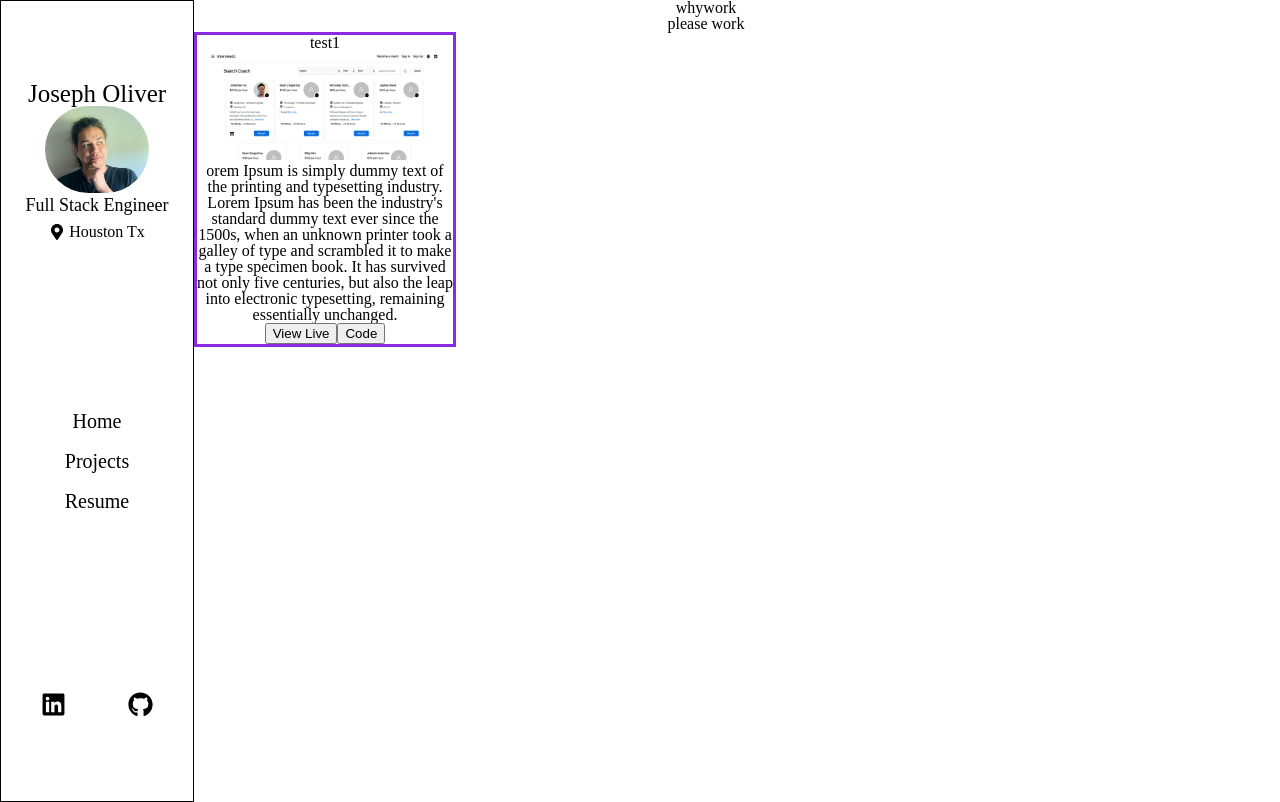
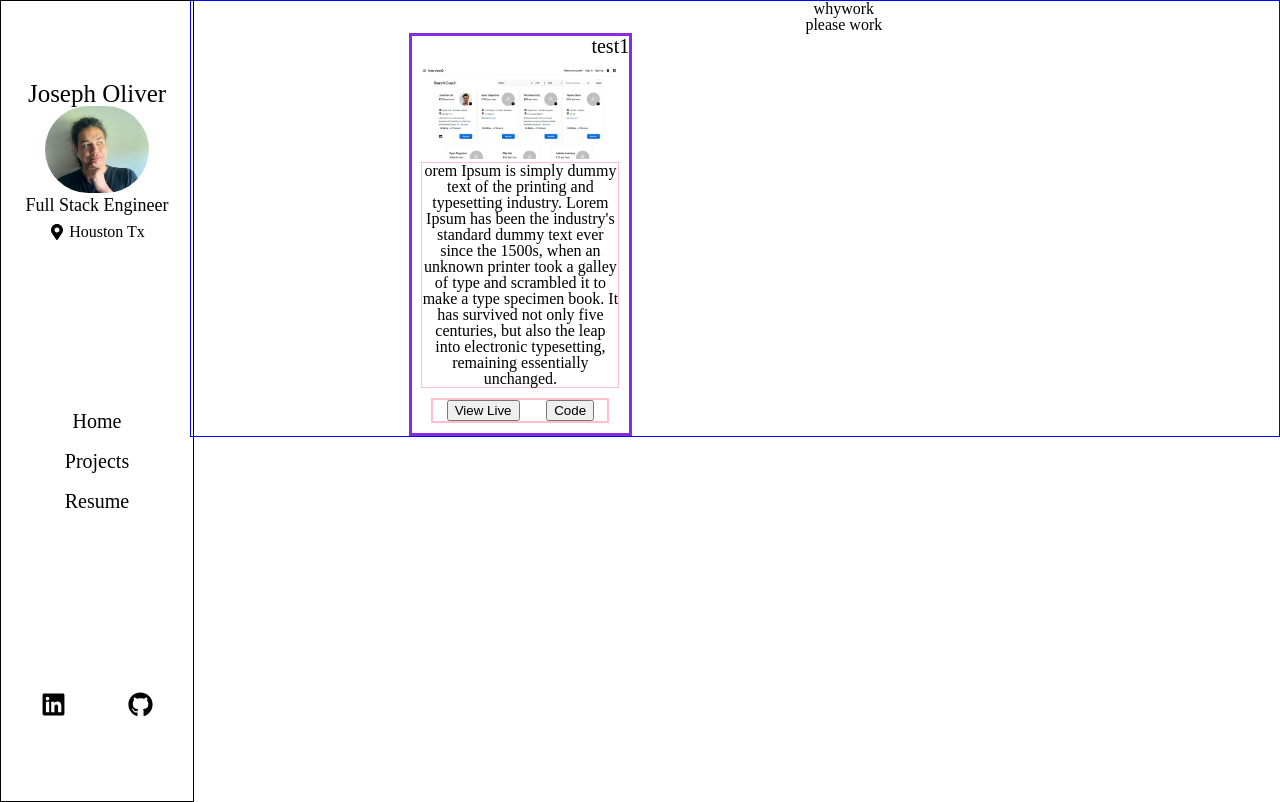
Before and after one commit to j0liver/mysite3, a React (Create React App) app: page /projects in a window 1280 px wide. Built offline with nearby package versions, Linux system fonts and the light colour scheme.

Commit message:
fixed nav

```diff
--- a/src/App.css
+++ b/src/App.css
@@ -1,9 +1,17 @@
 .App {
-  text-align: center;
-  display: flex;
-
-
+	float: right;
+	text-align: center;
+	display: flex;
+	justify-content: flex-end;
+	border: 1px solid blue;
+	width: 85%;
 }
+@media (max-width: 760px){
+		.App{
+		  width: 75%;
+		  border: 2px solid pink;
+		}
+	}
 /* http://meyerweb.com/eric/tools/css/reset/
    v2.0 | 20110126
    License: none (public domain)
--- a/src/App.js
+++ b/src/App.js
@@ -10,7 +10,7 @@ import Projects from './components/Projects'
 function App() {
   return (
     <div className="App">
-      <SideNav />
+      {/* <SideNav /> */}
       <Route exact path='/' component={Home} />
       <Route path='/projects' component={Projects} />
     </div>
--- a/src/components/ProjectsCard.css
+++ b/src/components/ProjectsCard.css
@@ -7,10 +7,32 @@
     border: 3px solid blueviolet;
 }
 
-.projectCard div{
+.projectCard h3{
+    text-align: end;
+    width: 100%;
+    margin-bottom: 10px;
+    font-size: 20px;
+
+}
+.projectCard .cardContainer{
     width: 100%;
 }
 
 .projectCard img{
     width: 90%;
 }
+
+.projectCard p{
+    border: 1px solid pink;
+    width: 90%;
+    font-size: 16px;
+}
+
+.projectCard .projectButton{
+    color: red;
+    border: 2px solid pink;
+    width: 80%;
+    display: flex;
+    justify-content: space-around;
+    margin: 10px auto;
+}
--- a/src/components/ProjectsCard.jsx
+++ b/src/components/ProjectsCard.jsx
@@ -6,12 +6,12 @@ const ProjectsCards = (props) => {
     return(
         <section className='projectCard'>
             <h3>test1</h3>
-            <div>
+            <div className='cardContainer'>
                  <img src={props.data} alt=""/>
             </div>
 
             <p>orem Ipsum is simply dummy text of the printing and typesetting industry. Lorem Ipsum has been the industry's standard dummy text ever since the 1500s, when an unknown printer took a galley of type and scrambled it to make a type specimen book. It has survived not only five centuries, but also the leap into electronic typesetting, remaining essentially unchanged.</p>
-            <div>
+            <div className='projectButton'>
                 <button>View Live</button>
                 <button>Code</button>
             </div>
--- a/src/components/SideNav.css
+++ b/src/components/SideNav.css
@@ -7,6 +7,8 @@ nav{
     align-items: center;
     flex-wrap: wrap;
     margin: auto 0;
+    position: fixed;
+    text-align: center;
   }
     @media (max-width: 760px){
       nav{
@@ -31,10 +33,7 @@ nav{
     font-size: 25px;
   }
 
-  nav section div{
-    overflow: hidden;
-    border: ;
-  }
+
 
   nav section div img{
     width: 60%;
--- a/src/index.css
+++ b/src/index.css
@@ -7,6 +7,7 @@ body {
   -moz-osx-font-smoothing: grayscale;
 }
 
+
 code {
   font-family: source-code-pro, Menlo, Monaco, Consolas, 'Courier New',
     monospace;
--- a/src/index.js
+++ b/src/index.js
@@ -1,14 +1,19 @@
 import React from 'react';
 import ReactDOM from 'react-dom';
 import './index.css';
-import App from './App';
+
 import * as serviceWorker from './serviceWorker';
 
 //router
 import {BrowserRouter as Router} from 'react-router-dom'
 
+//components
+import App from './App';
+import SideNav from './components/SideNav'
+
 ReactDOM.render(
   <Router>
+    <SideNav />
     <App />
   </Router>,
   document.getElementById('root')
```
